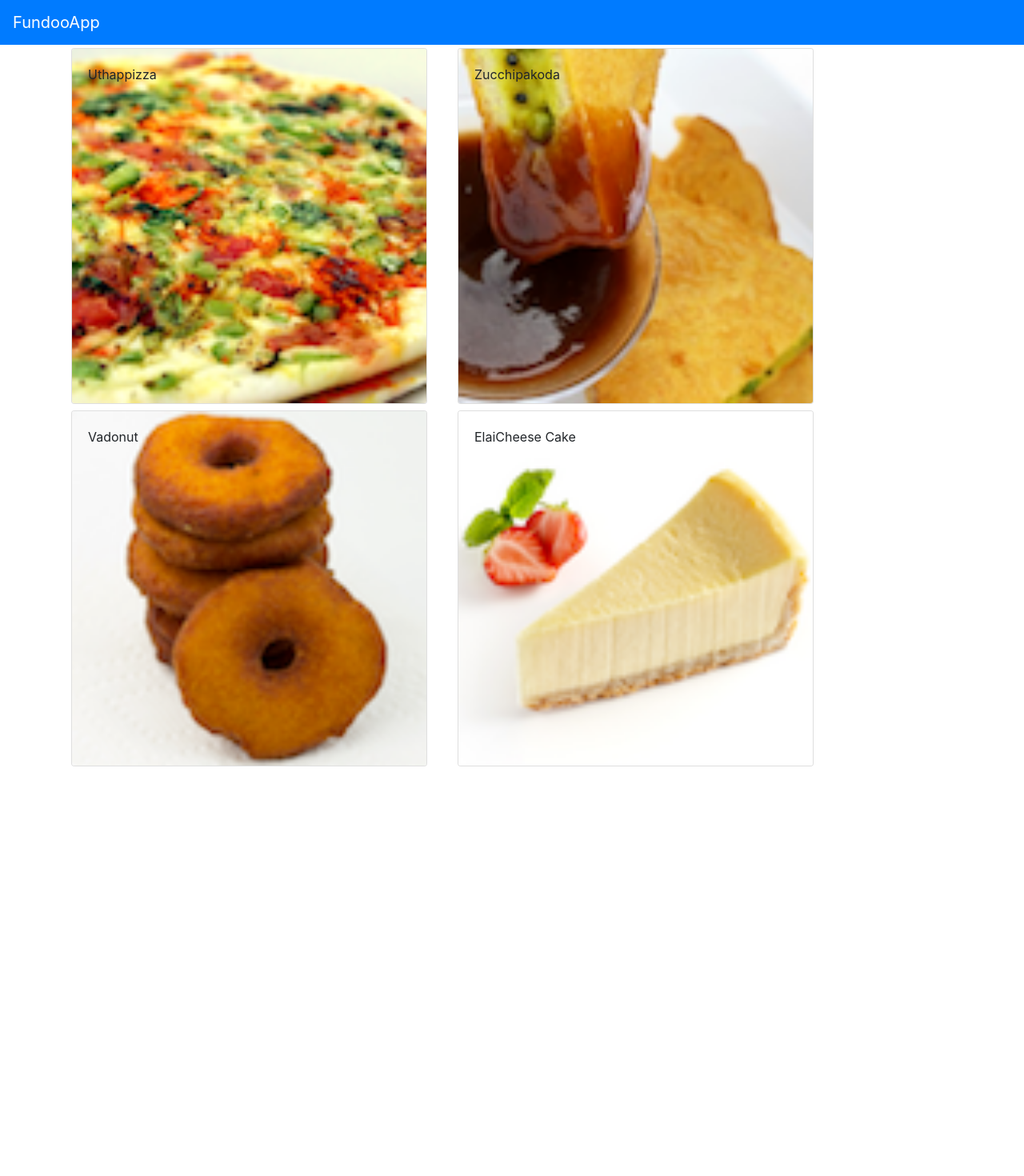
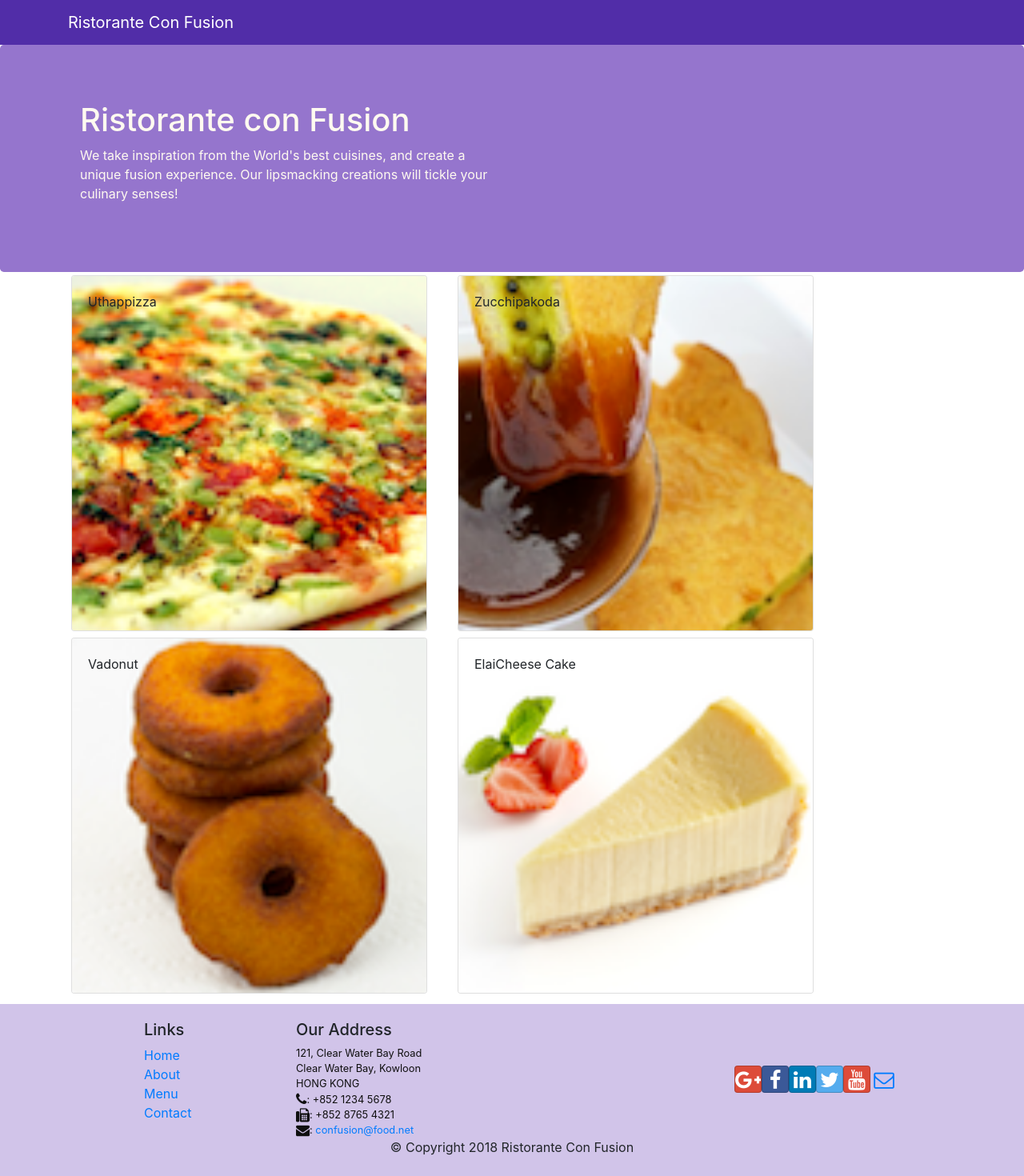
Before and after one commit to Irfan2700/reactjs-demo, a React (Create React App) app: page / in a window 1280 px wide. Shown: the top 1470 px of the page at 80% size. Before the commit the page ends 971 px from the top, so only its background shows below. Built offline with nearby package versions, Linux system fonts and the light colour scheme.

Commit message:
Header and Footer

```diff
--- a/package.json
+++ b/package.json
@@ -7,6 +7,8 @@
     "@testing-library/react": "^9.3.2",
     "@testing-library/user-event": "^7.1.2",
     "bootstrap": "4.0.0",
+    "bootstrap-social": "5.1.1",
+    "font-awesome": "4.7.0",
     "react": "^16.13.1",
     "react-dom": "^16.13.1",
     "react-popper": "^2.2.3",
--- a/src/App.css
+++ b/src/App.css
@@ -1,38 +1,33 @@
-/* .App {
-  text-align: center;
+.row-header{
+  margin:0px auto;
+  padding:0px auto;
 }
 
-.App-logo {
-  height: 40vmin;
-  pointer-events: none;
+.row-content {
+  margin:0px auto;
+  padding: 50px 0px 50px 0px;
+  border-bottom: 1px ridge;
+  min-height:400px;
 }
 
-@media (prefers-reduced-motion: no-preference) {
-  .App-logo {
-    animation: App-logo-spin infinite 20s linear;
-  }
+.footer{
+  background-color: #D1C4E9;
+  margin:0px auto;
+  padding: 20px 0px 20px 0px;
+}
+.jumbotron {
+  padding:70px 30px 70px 30px;
+  margin:0px auto;
+  background: #9575CD ;
+  color:floralwhite;
 }
 
-.App-header {
-  background-color: #282c34;
-  min-height: 100vh;
-  display: flex;
-  flex-direction: column;
-  align-items: center;
-  justify-content: center;
-  font-size: calc(10px + 2vmin);
-  color: white;
+address{
+  font-size:80%;
+  margin:0px;
+  color:#0f0f0f;
 }
 
-.App-link {
-  color: #61dafb;
+.navbar-dark {
+  background-color: #512DA8;
 }
-
-@keyframes App-logo-spin {
-  from {
-    transform: rotate(0deg);
-  }
-  to {
-    transform: rotate(360deg);
-  }
-} */
--- /dev/null
+++ b/src/components/FooterComponent.js
@@ -0,0 +1,50 @@
+import React from 'react';
+
+function Footer(props) {
+    return(
+        <div className="footer">
+        <div className="container">
+            <div className="row justify-content-center">
+                <div className="col-4 offset-1 col-sm-2">
+                    <h5>Links</h5>
+                    <ul className="list-unstyled">
+                        <li><a href="#">Home</a></li>
+                        <li><a href="#">About</a></li>
+                        <li><a href="#">Menu</a></li>
+                        <li><a href="contactus.html">Contact</a></li>
+                    </ul>
+                </div>
+                <div className="col-7 col-sm-5">
+                    <h5>Our Address</h5>
+                    <address>
+		              121, Clear Water Bay Road<br />
+		              Clear Water Bay, Kowloon<br />
+		              HONG KONG<br />
+		              <i className="fa fa-phone fa-lg"></i>: +852 1234 5678<br />
+		              <i className="fa fa-fax fa-lg"></i>: +852 8765 4321<br />
+		              <i className="fa fa-envelope fa-lg"></i>: <a href="mailto:confusion@food.net">
+                         confusion@food.net</a>
+                    </address>
+                </div>
+                <div className="col-12 col-sm-4 align-self-center">
+                    <div className="text-center">
+                        <a className="btn btn-social-icon btn-google" href="http://google.com/+"><i className="fa fa-google-plus"></i></a>
+                        <a className="btn btn-social-icon btn-facebook" href="http://www.facebook.com/profile.php?id="><i className="fa fa-facebook"></i></a>
+                        <a className="btn btn-social-icon btn-linkedin" href="http://www.linkedin.com/in/"><i className="fa fa-linkedin"></i></a>
+                        <a className="btn btn-social-icon btn-twitter" href="http://twitter.com/"><i className="fa fa-twitter"></i></a>
+                        <a className="btn btn-social-icon btn-google" href="http://youtube.com/"><i className="fa fa-youtube"></i></a>
+                        <a className="btn btn-social-icon" href="mailto:"><i className="fa fa-envelope-o"></i></a>
+                    </div>
+                </div>
+            </div>
+            <div className="row justify-content-center">
+                <div className="col-auto">
+                    <p>© Copyright 2018 Ristorante Con Fusion</p>
+                </div>
+            </div>
+        </div>
+    </div>
+    );
+}
+
+export default Footer;
--- /dev/null
+++ b/src/components/HeaderComponent.js
@@ -0,0 +1,30 @@
+import React, { Component } from 'react';
+import { Navbar, NavbarBrand, Jumbotron } from 'reactstrap';
+
+class Header extends Component {
+    render() {
+        return (
+        <React.Fragment>
+            <Navbar dark>
+                <div className="container">
+                    <NavbarBrand href="/">
+                        Ristorante Con Fusion
+                    </NavbarBrand>
+                </div>
+            </Navbar>
+            <Jumbotron>
+                <div className="container">
+                    <div className="row row-header">
+                        <div className="col-12 col-sm-6">
+                            <h1>Ristorante con Fusion</h1>
+                            <p>We take inspiration from the World's best cuisines, and create a unique fusion experience. Our lipsmacking creations will tickle your culinary senses!</p>
+                        </div>
+                    </div>
+                </div>
+            </Jumbotron>
+        </React.Fragment>
+        );
+    }
+}
+
+export default Header;
--- a/src/components/MainComponent.js
+++ b/src/components/MainComponent.js
@@ -2,7 +2,9 @@ import React, { Component } from 'react';
 import { Navbar, NavbarBrand } from 'reactstrap';
 import { DISHES } from '../shared/dishes';
 import Menu from './MenuComponent'
+import Header from './HeaderComponent';
 import DishDetail from './DishdetailComponent';
+import Footer from './FooterComponent';
 
 class Main extends Component {
 
@@ -22,16 +24,13 @@ class Main extends Component {
   render() {
     return (
       <div>
-          <Navbar dark color="primary">
-            <NavbarBrand href="/">
-              FundooApp
-            </NavbarBrand>
-          </Navbar>
+        <Header />
         <Menu dishes={this.state.dishes}
          onClick={(dishId) => this.onDishSelect(dishId)}/>
          <div className="container">
          <DishDetail dish={this.state.dishes.filter((dish) => dish.id == this.state.selectedDish)[0]} />
          </div>
+         <Footer />
       </div>
     );
   }
--- a/src/index.js
+++ b/src/index.js
@@ -1,6 +1,8 @@
 import React from 'react';
 import ReactDOM from 'react-dom';
 import 'bootstrap/dist/css/bootstrap.min.css';
+import 'font-awesome/css/font-awesome.css';
+import 'bootstrap-social/bootstrap-social.css';
 import './index.css';
 import App from './App';
 import * as serviceWorker from './serviceWorker';
```
Also changed, not shown: 1 other file (tests, documents, lock files or other folders).
